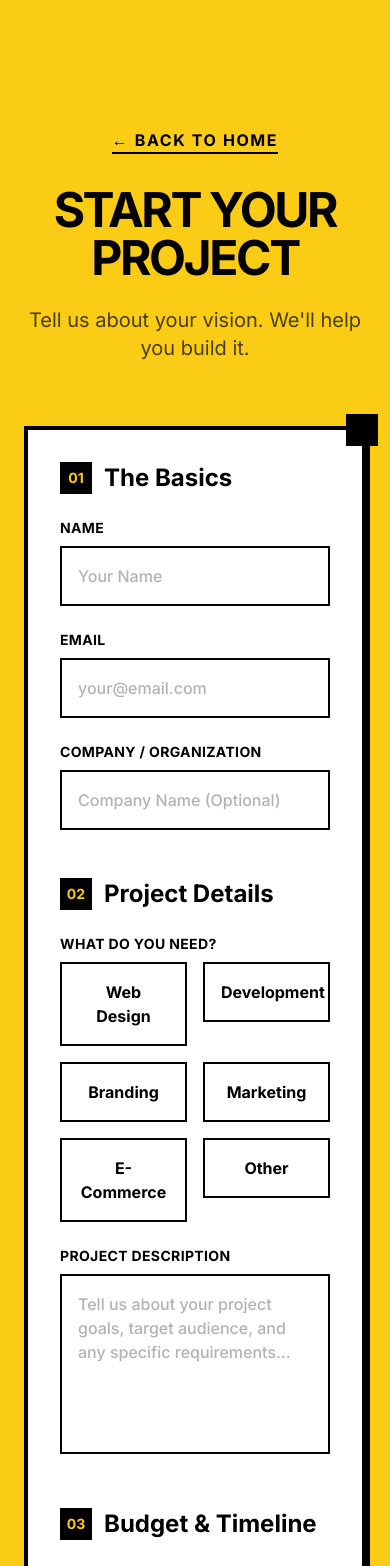
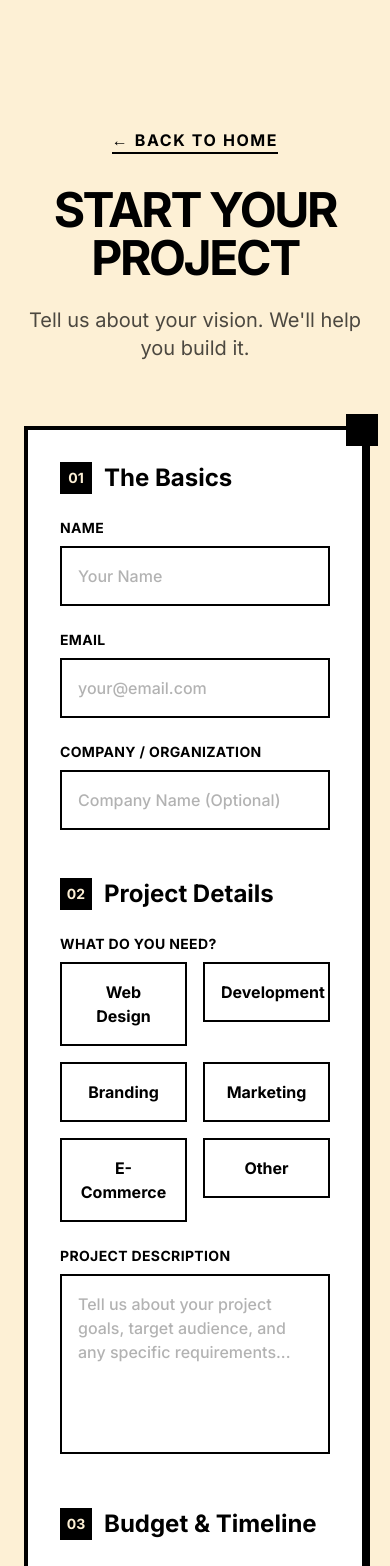
Before and after one commit to aswinsamuel-codes/ToBro-Yellow-portfolio, a Next.js app: page /start-project in a window 390 px wide. Shown: the top 1566 px of the page. Built offline with nearby package versions, Linux system fonts and the light colour scheme.

Commit message:
feat: Add Navbar, Contact section, start-project page, and configure Tailwind CSS.

```diff
--- a/src/app/globals.css
+++ b/src/app/globals.css
@@ -4,10 +4,8 @@
 
 :root {
   --foreground-rgb: 0, 0, 0;
-  /* Black text */
-  --background-start-rgb: 250, 204, 21;
-  /* Tailwind yellow-400 equivalent */
-  --background-end-rgb: 250, 204, 21;
+  --background-start-rgb: 253, 240, 213;
+  --background-end-rgb: 253, 240, 213;
 }
 
 @layer base {
--- a/src/app/layout.tsx
+++ b/src/app/layout.tsx
@@ -17,7 +17,7 @@ export default function RootLayout({
 }>) {
     return (
         <html lang="en">
-            <body className={cn(inter.className, "antialiased bg-yellow-400 text-black overflow-x-hidden")}>
+            <body className={cn(inter.className, "antialiased bg-cream text-black overflow-x-hidden")}>
                 {children}
             </body>
         </html>
--- a/src/app/start-project/page.tsx
+++ b/src/app/start-project/page.tsx
@@ -9,7 +9,7 @@ export default function StartProject() {
     const [budget, setBudget] = useState("5k-10k");
 
     return (
-        <main className="min-h-screen bg-yellow-400 pt-32 pb-20 px-6">
+        <main className="min-h-screen bg-cream pt-32 pb-20 px-6">
             <div className="max-w-4xl mx-auto">
                 {/* Header */}
                 <motion.div
@@ -18,7 +18,7 @@ export default function StartProject() {
                     transition={{ duration: 0.8 }}
                     className="mb-16 text-center"
                 >
-                    <Link href="/" className="inline-block mb-8 text-black font-bold uppercase tracking-widest border-b-2 border-black hover:bg-black hover:text-yellow-400 transition-colors">
+                    <Link href="/" className="inline-block mb-8 text-black font-bold uppercase tracking-widest border-b-2 border-black hover:bg-black hover:text-cream transition-colors">
                         ← Back to Home
                     </Link>
                     <h1 className="text-5xl md:text-8xl font-bold mb-6 text-black tracking-tighter">
@@ -44,7 +44,7 @@ export default function StartProject() {
                         {/* Section 1: About You */}
                         <div>
                             <h3 className="text-2xl font-bold text-black mb-6 flex items-center gap-3">
-                                <span className="w-8 h-8 bg-black text-yellow-400 flex items-center justify-center text-sm rounded-none">01</span>
+                                <span className="w-8 h-8 bg-black text-cream flex items-center justify-center text-sm rounded-none">01</span>
                                 The Basics
                             </h3>
                             <div className="grid grid-cols-1 md:grid-cols-2 gap-6">
@@ -78,7 +78,7 @@ export default function StartProject() {
                         {/* Section 2: Project Details */}
                         <div>
                             <h3 className="text-2xl font-bold text-black mb-6 flex items-center gap-3">
-                                <span className="w-8 h-8 bg-black text-yellow-400 flex items-center justify-center text-sm rounded-none">02</span>
+                                <span className="w-8 h-8 bg-black text-cream flex items-center justify-center text-sm rounded-none">02</span>
                                 Project Details
                             </h3>
                             <div className="space-y-6">
@@ -109,7 +109,7 @@ export default function StartProject() {
                         {/* Section 3: Budget & Timeline */}
                         <div>
                             <h3 className="text-2xl font-bold text-black mb-6 flex items-center gap-3">
-                                <span className="w-8 h-8 bg-black text-yellow-400 flex items-center justify-center text-sm rounded-none">03</span>
+                                <span className="w-8 h-8 bg-black text-cream flex items-center justify-center text-sm rounded-none">03</span>
                                 Budget & Timeline
                             </h3>
                             <div className="grid grid-cols-1 md:grid-cols-2 gap-8">
--- a/src/components/sections/Contact.tsx
+++ b/src/components/sections/Contact.tsx
@@ -30,7 +30,7 @@ export default function Contact() {
                             <a
                                 key={i}
                                 href="#"
-                                className="w-12 h-12 border-2 border-black flex items-center justify-center text-black hover:bg-black hover:text-yellow-400 transition-all duration-200 shadow-neo hover:shadow-none hover:translate-x-[2px] hover:translate-y-[2px]"
+                                className="w-12 h-12 border-2 border-black flex items-center justify-center text-black hover:bg-black hover:text-cream transition-all duration-200 shadow-neo hover:shadow-none hover:translate-x-[2px] hover:translate-y-[2px]"
                             >
                                 {icon}
                             </a>
--- a/src/components/ui/Navbar.tsx
+++ b/src/components/ui/Navbar.tsx
@@ -30,7 +30,7 @@ export default function Navbar() {
             transition={{ duration: 0.8, ease: "easeOut" }}
             className={cn(
                 "fixed top-0 left-0 w-full z-50 transition-all duration-300 px-6 py-4 flex justify-between items-center",
-                scrolled ? "bg-yellow-400 border-b-4 border-black shadow-neo" : "bg-transparent"
+                scrolled ? "bg-cream border-b-4 border-black shadow-neo" : "bg-transparent"
             )}
         >
             <Link href="/" className="text-2xl font-bold tracking-tighter text-black">
@@ -50,7 +50,7 @@ export default function Navbar() {
                 ))}
             </div>
 
-            <button className="md:hidden text-black uppercase text-sm font-bold border-2 border-black px-4 py-2 hover:bg-black hover:text-yellow-400 transition-all shadow-neo-sm active:translate-x-[2px] active:translate-y-[2px] active:shadow-none">
+            <button className="md:hidden text-black uppercase text-sm font-bold border-2 border-black px-4 py-2 hover:bg-black hover:text-cream transition-all shadow-neo-sm active:translate-x-[2px] active:translate-y-[2px] active:shadow-none">
                 Menu
             </button>
         </motion.nav>
--- a/tailwind.config.ts
+++ b/tailwind.config.ts
@@ -18,6 +18,9 @@ const config: Config = {
                 "neo-sm": "2px 2px 0px 0px rgba(0,0,0,1)",
                 "neo-lg": "8px 8px 0px 0px rgba(0,0,0,1)",
             },
+            colors: {
+                cream: "#FDF0D5",
+            },
         },
     },
     plugins: [],
```
